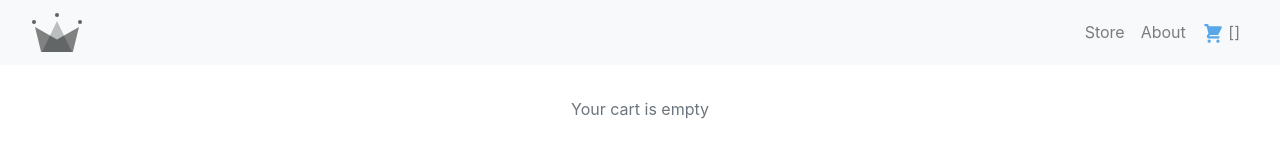
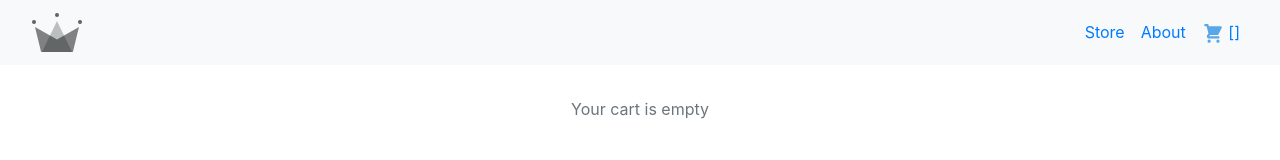
Before and after one commit to aagbotemi/crwn-store, a React (Create React App) app: page /cart in a window 1280 px wide. Shown: the top 160 px of the page. Built offline with nearby package versions, Linux system fonts and the light colour scheme.

Commit message:
link router added

```diff
--- a/src/components/shared/header.js
+++ b/src/components/shared/header.js
@@ -3,6 +3,7 @@ import { Collapse, Navbar, NavbarToggler, NavbarBrand,
     Nav, NavItem, NavLink} from 'reactstrap';
 import { ReactComponent as Logo} from '../icons/crwn-logo.svg'
 import { CartContext } from '../../contexts/CartContext';
+import { Link } from 'react-router-dom';
 
 const Header = () => {
     const [isOpen, setIsOpen] = useState(false);
@@ -17,13 +18,21 @@ const Header = () => {
         <Collapse isOpen={isOpen} navbar>
             <Nav className="ml-auto mr-3" navbar>
                 <NavItem>
-                    <NavLink href="/">Store</NavLink>
+                    <NavLink>
+                        <Link to="/">Store</Link>
+                    </NavLink>
                 </NavItem>
                 <NavItem>
-                    <NavLink href="/about">About</NavLink>
+                    <NavLink>
+                        <Link to="/about">About</Link>
+                    </NavLink>
                 </NavItem>
                 <NavItem>
-                    <NavLink href="/cart"><svg width={'22px'} color={'#57a7e9'} fill="currentColor" viewBox="0 0 20 20"><path d="M3 1a1 1 0 000 2h1.22l.305 1.222a.997.997 0 00.01.042l1.358 5.43-.893.892C3.74 11.846 4.632 14 6.414 14H15a1 1 0 000-2H6.414l1-1H14a1 1 0 00.894-.553l3-6A1 1 0 0017 3H6.28l-.31-1.243A1 1 0 005 1H3zM16 16.5a1.5 1.5 0 11-3 0 1.5 1.5 0 013 0zM6.5 18a1.5 1.5 0 100-3 1.5 1.5 0 000 3z"></path></svg> [{itemCount}]</NavLink>
+                    <NavLink>
+                        <Link to="/cart">
+                            <svg width={'22px'} color={'#57a7e9'} fill="currentColor" viewBox="0 0 20 20"><path d="M3 1a1 1 0 000 2h1.22l.305 1.222a.997.997 0 00.01.042l1.358 5.43-.893.892C3.74 11.846 4.632 14 6.414 14H15a1 1 0 000-2H6.414l1-1H14a1 1 0 00.894-.553l3-6A1 1 0 0017 3H6.28l-.31-1.243A1 1 0 005 1H3zM16 16.5a1.5 1.5 0 11-3 0 1.5 1.5 0 013 0zM6.5 18a1.5 1.5 0 100-3 1.5 1.5 0 000 3z"></path></svg> [{itemCount}]
+                        </Link>
+                    </NavLink>
                 </NavItem>
                 </Nav>
             </Collapse>
```
Also changed, not shown: 1 other file (tests, documents, lock files or other folders).
